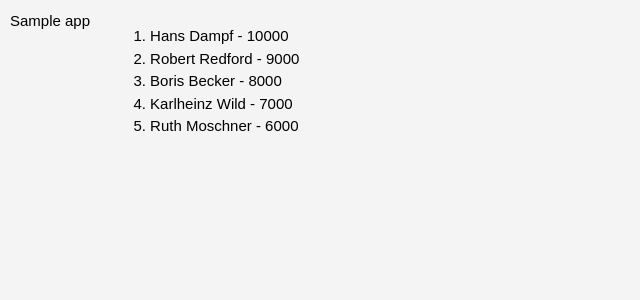
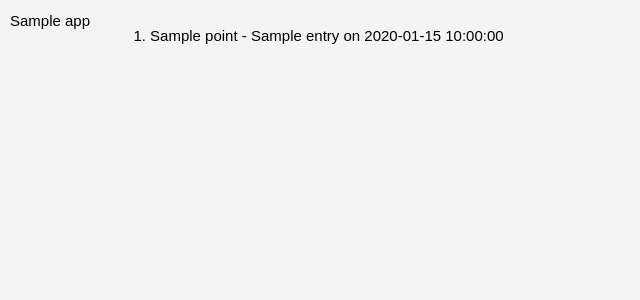
Before and after one commit to BogyMitutoyoCTL/Riesen-Tetris, a Python web app: template templates/highscores.html in a window 1280 px wide. Shown: the top 300 px of the page, without its empty margins (0-640 px from the left). Run offline with Jinja, Linux system fonts and the light colour scheme; the template is opened without the code that fills it: most values are stand-ins (such as "Sample title", 1, 10 or a date in 2020).

Commit message:
try highscore approach

```diff
--- a/templates/highscores.html
+++ b/templates/highscores.html
@@ -19,11 +19,9 @@
     </div>
     <div class="box-highscores">
         <ol>
-            <li>Hans Dampf - 10000</li>
-            <li>Robert Redford - 9000</li>
-            <li>Boris Becker - 8000</li>
-            <li>Karlheinz Wild - 7000</li>
-            <li>Ruth Moschner - 6000</li>
+            {% for entry in app['highscore'] %}
+            <li>{{entry.point}} - {{entry.name}} on {{entry.date}}</li>
+            {% endfor %}
         </ol>
     </div>
     <div class="box-exit">
--- a/webserver.py
+++ b/webserver.py
@@ -34,7 +34,7 @@ async def control(request):
 
 @aiohttp_jinja2.template('highscores.html')
 async def highscores(request):
-    return {}
+    return {{'point':20, 'name':"TW", 'date':'2019-02-11'}}
 
 
 async def favicon_handler(request):
```
